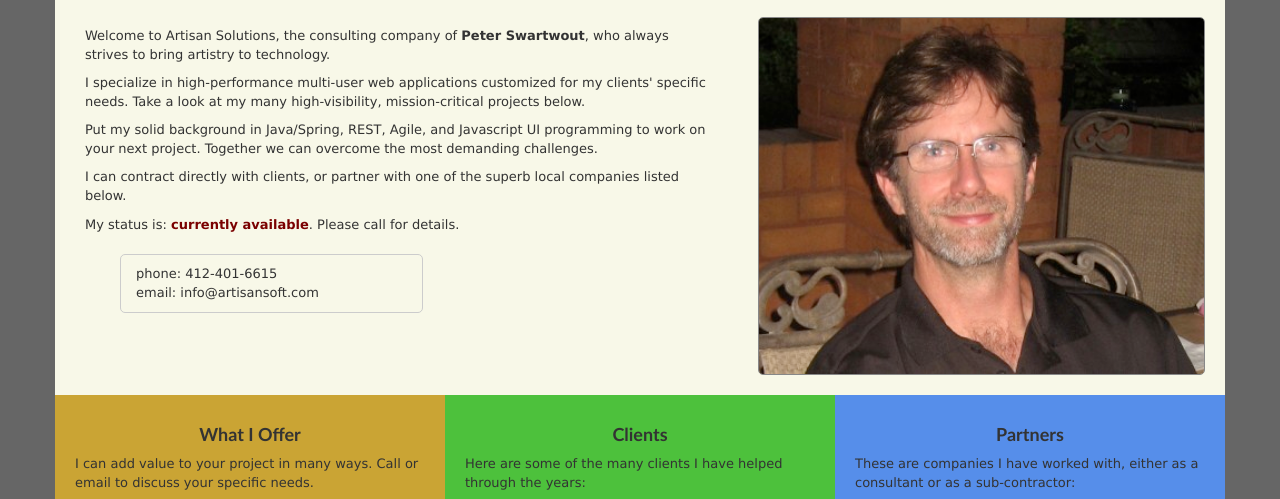
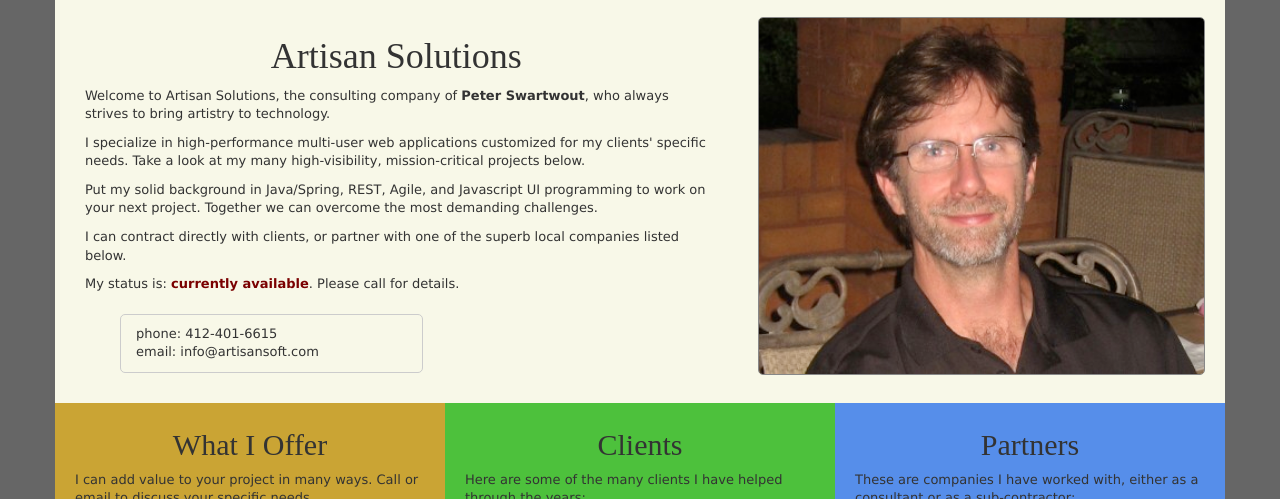
Before and after one commit to pblackwood/artisansoft, a plain HTML site: page WebContent/index.html in a window 1280 px wide. Shown: the part 78-577 px from the top of the page. Drawn offline with nearby package versions, Linux system fonts and the light colour scheme.

Commit message:
Makes a few cosmetic changes.

```diff
--- a/WebContent/css/artisan.css
+++ b/WebContent/css/artisan.css
@@ -117,10 +117,12 @@ a {
 }
 
 /* CONTENT ON HOME PAGE */
-.content {
+.intro h1 {
+    font-family: Prociono, Serif;
+    text-align: center;
 }
 
-.content h3 {
+.content h3, .content h2 {
     text-align: center;
 }
 
@@ -142,6 +144,10 @@ a {
 .what .panel-group {
     margin-top: -10px;
     padding: 20px;
+}
+
+.what h2 {
+    font-family: Prociono, Serif;
 }
 
 /*.what .indent {*/
@@ -186,6 +192,10 @@ a {
     padding: 5px;
 }
 
+.clients h2 {
+    font-family: Prociono, Serif;
+}
+
 .clients .indent {
     margin-left: 5px;
 }
@@ -214,6 +224,10 @@ a {
 .partners {
     background-color: #568eea;
     padding: 5px;
+}
+
+.partners h2 {
+    font-family: Prociono, Serif;
 }
 
 .partners .indent {
--- a/WebContent/index.html
+++ b/WebContent/index.html
@@ -31,6 +31,7 @@
 <div class="container">
     <div class="intro row">
         <div class="text col-sm-7">
+            <h1>Artisan Solutions</h1>
             <p>
                 Welcome to Artisan Solutions, the consulting company of <span class="em">Peter Swartwout</span>, who always strives to bring artistry to technology.
             </p>
@@ -60,7 +61,7 @@
 
     <div class="content row">
         <div class="colorbar what col-sm-4 col-xs-12">
-            <h3>What I Offer</h3>
+            <h2>What I Offer</h2>
             <p>
                 I can add value to your project in many ways. Call or email to discuss your specific needs.
             </p>
@@ -158,7 +159,7 @@
         </div>
 
         <div class="colorbar clients col-sm-4 col-xs-12">
-            <h3>Clients</h3>
+            <h2>Clients</h2>
             <p>Here are some of the many clients I have helped through the years:</p>
             <div class="indent">
                 <p class="link"><a href="http://www.dqecom.com" target="_blank">
@@ -177,7 +178,7 @@
         </div>
 
         <div class="colorbar partners col-sm-4 col-xs-12">
-            <h3>Partners</h3>
+            <h2>Partners</h2>
             <p>These are companies I have worked with, either as a consultant or as a sub-contractor:</p>
             <div class="indent">
                 <p class="link"><a href="http://summa.com" target="_blank">
```
